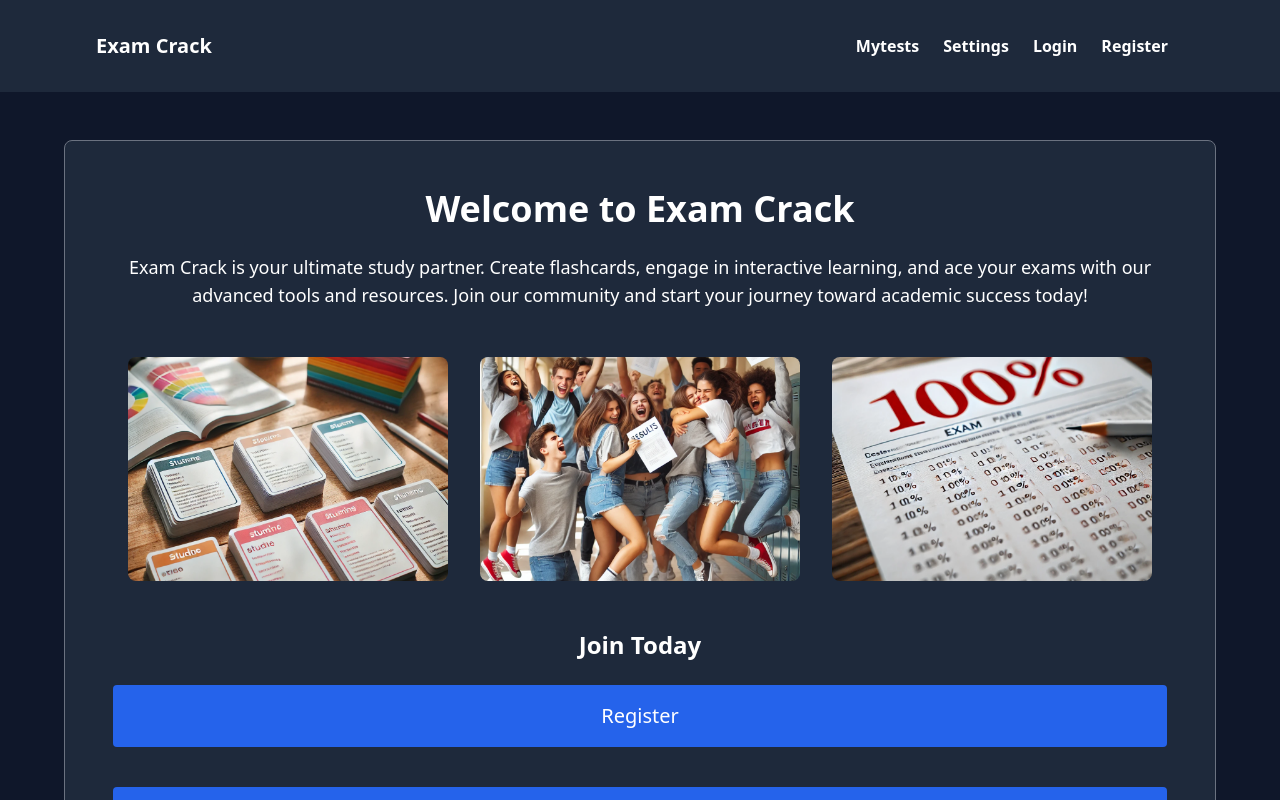
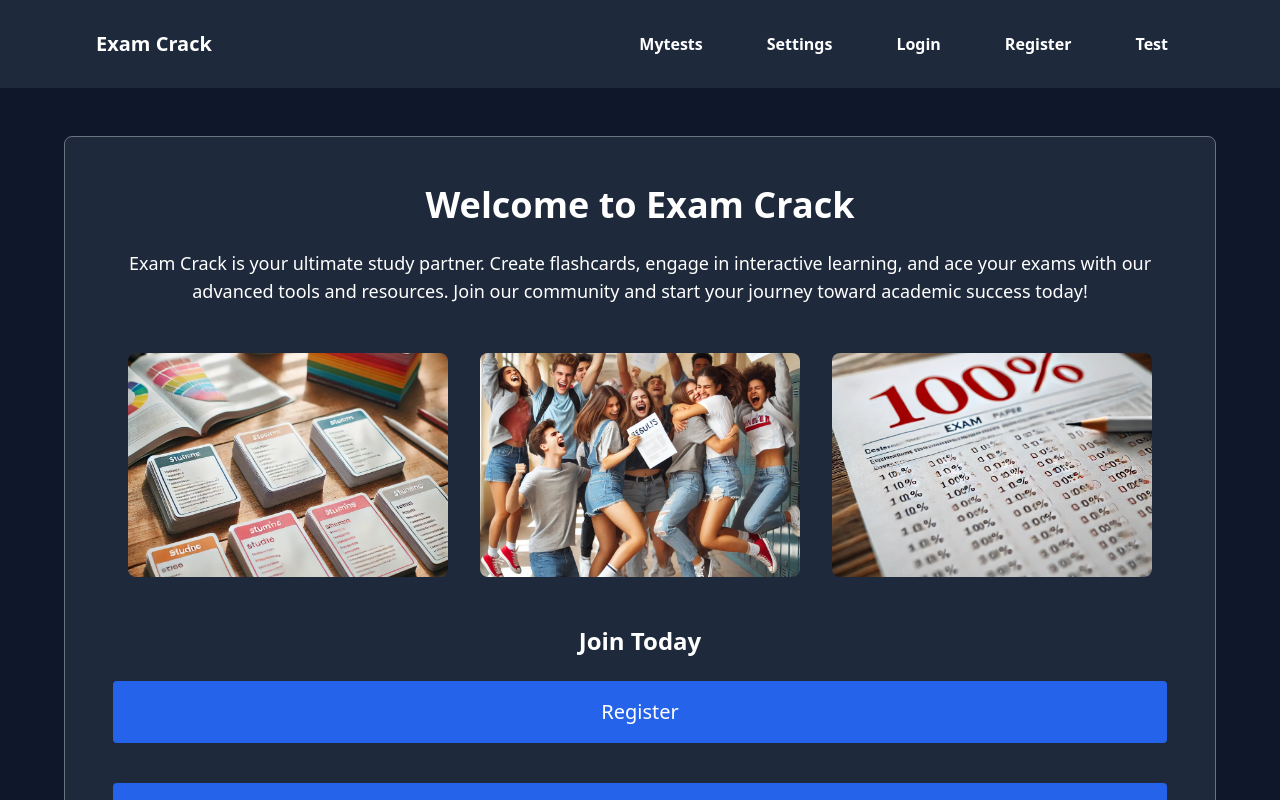
Before and after one commit to deferet/exam-crack, a React (Vite) app in the folder frontend/: page / in a window 1280 px wide. Shown: the top 800 px of the page. Built offline with nearby package versions, Linux system fonts and the light colour scheme.

Commit message:
fixed navbar

```diff
--- a/frontend/src/components/navbar.jsx
+++ b/frontend/src/components/navbar.jsx
@@ -1,25 +1,65 @@
 import React from "react";
-import { Link } from "react-router-dom";
+import { Link, useLocation } from "react-router-dom";
 
 const Navbar = () => {
+  const location = useLocation();
+
   return (
-        <nav className="bg-[#1e293b] px-24 py-8 flex justify-between items-center font-bold">
-            <Link to="/" className="text-white text-xl cursor-pointer">
+    <nav className="bg-[#1e293b] px-24 py-6 flex justify-between items-center font-bold">
+      {/* Logo */}
+      <Link
+        to="/"
+        className="text-white text-xl cursor-pointer"
+        style={{
+          display: "flex",
+          alignItems: "center",
+          height: "100%",
+        }}
+      >
         Exam Crack
       </Link>
 
-            <div className="flex gap-6 px-4">
-                <Link to="/mytests" className="bg-transparent text-white border-none cursor-pointer text-base font-bold hover:underline">
+      {/* Links */}
+      <div className="flex gap-8">
+        <Link
+          to="/mytests"
+          className={`${
+            location.pathname === "/mytests" ? "bg-[#2563eb] text-white" : "bg-transparent text-white"
+          } px-4 py-2 rounded cursor-pointer text-base font-bold hover:underline`}
+        >
           Mytests
         </Link>
-                <Link to="/settings" className="bg-transparent text-white border-none cursor-pointer text-base font-bold hover:underline">
+        <Link
+          to="/settings"
+          className={`${
+            location.pathname === "/settings" ? "bg-[#2563eb] text-white" : "bg-transparent text-white"
+          } px-4 py-2 rounded cursor-pointer text-base font-bold hover:underline`}
+        >
           Settings
         </Link>
-                <Link to="/login" className="bg-transparent text-white border-none cursor-pointer text-base font-bold hover:underline">
+        <Link
+          to="/login"
+          className={`${
+            location.pathname === "/login" ? "bg-[#2563eb] text-white" : "bg-transparent text-white"
+          } px-4 py-2 rounded cursor-pointer text-base font-bold hover:underline`}
+        >
           Login
         </Link>
-                <Link to="/register" className="bg-transparent text-white border-none cursor-pointer text-base font-bold hover:underline">
+        <Link
+          to="/register"
+          className={`${
+            location.pathname === "/register" ? "bg-[#2563eb] text-white" : "bg-transparent text-white"
+          } px-4 py-2 rounded cursor-pointer text-base font-bold hover:underline`}
+        >
           Register
+        </Link>
+        <Link
+          to="/test"
+          className={`${
+            location.pathname === "/test" ? "bg-[#2563eb] text-white" : "bg-transparent text-white"
+          } px-4 py-2 rounded cursor-pointer text-base font-bold hover:underline`}
+        >
+          Test
         </Link>
       </div>
     </nav>
```
Lines whose indentation alone changed are shown as unchanged.
